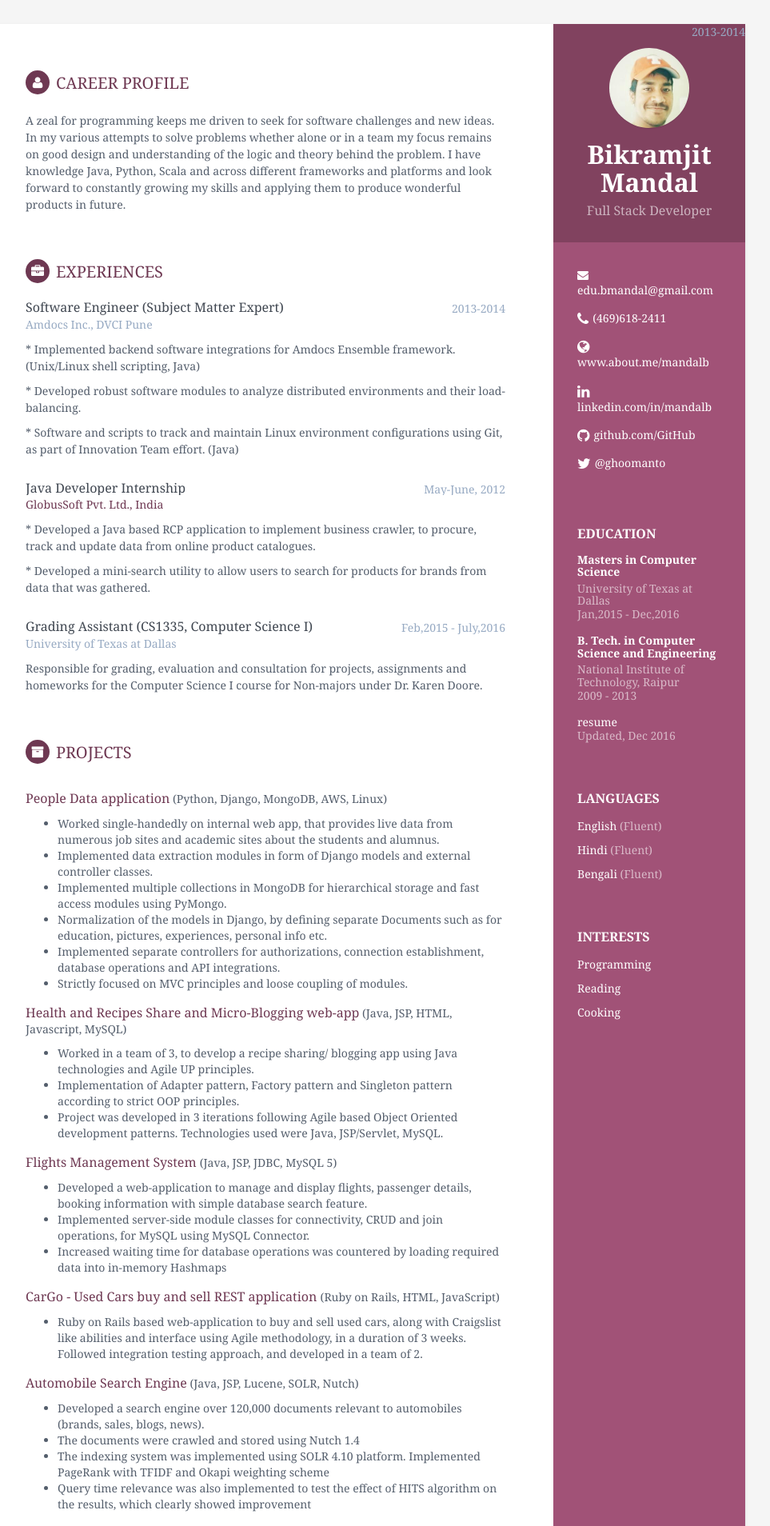
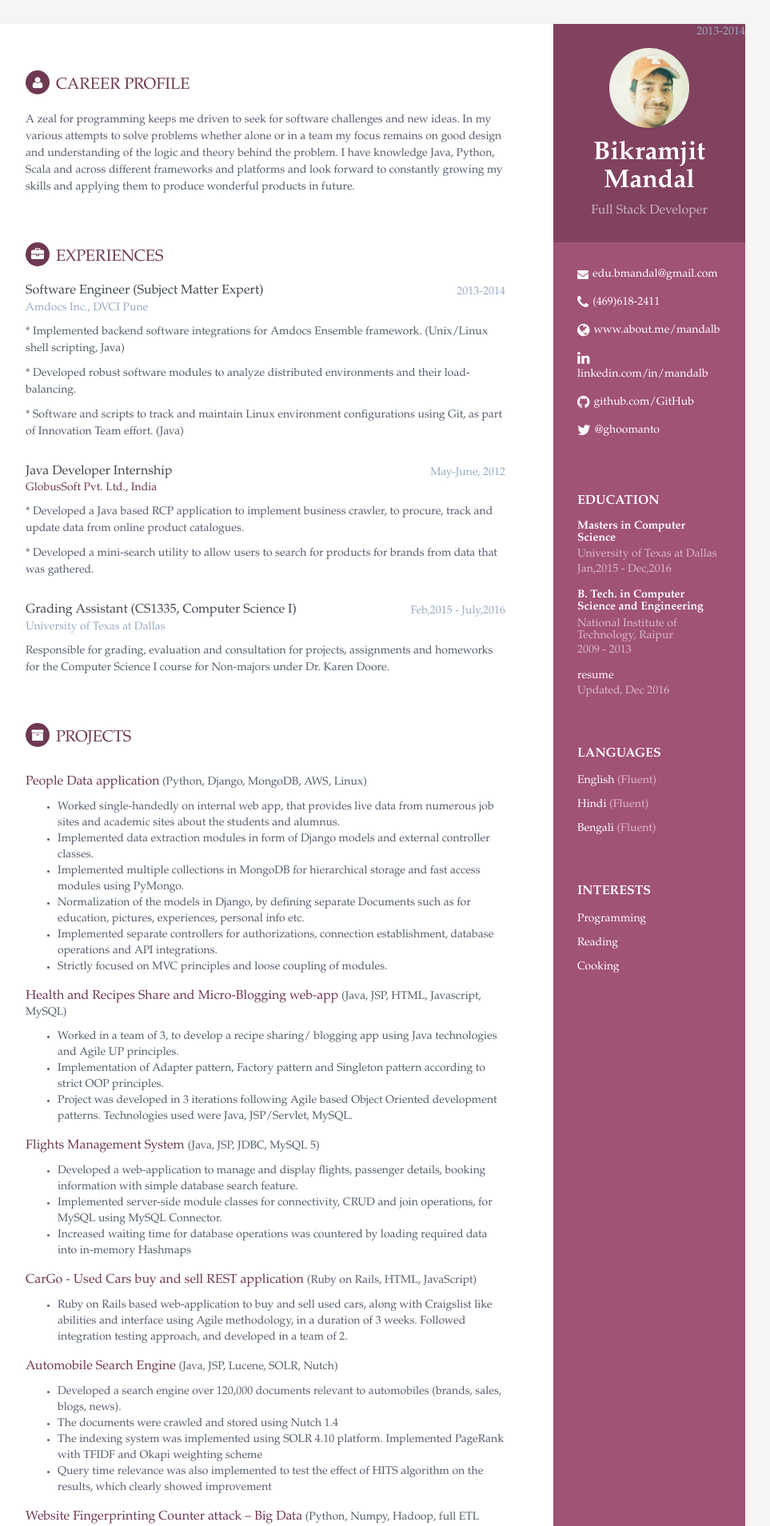
Before and after one commit to bikdroid/bikdroid.github.io, a Jekyll site: the page built from index.html, in a window 1280 px wide. Shown: the top 1908 px of the page at 80% size, without its empty margins (188-1151 px from the left). Built offline with Jekyll 4.4.1, drawn with Linux system fonts in a browser that asks for light colours.

Commit message:
projects updated

```diff
--- a/assets/css/styles-4.css
+++ b/assets/css/styles-4.css
@@ -10,7 +10,7 @@
 /* ======= Base ======= */
 body {
   /*font-family: 'Roboto', sans-serif;*/
-  font-family: 'Georgia', serif;
+  font-family: "Palatino Linotype", "Book Antiqua", Palatino, serif;
   color: #545E6C;
   background: #f5f5f5;
   font-size: 14px;
```
